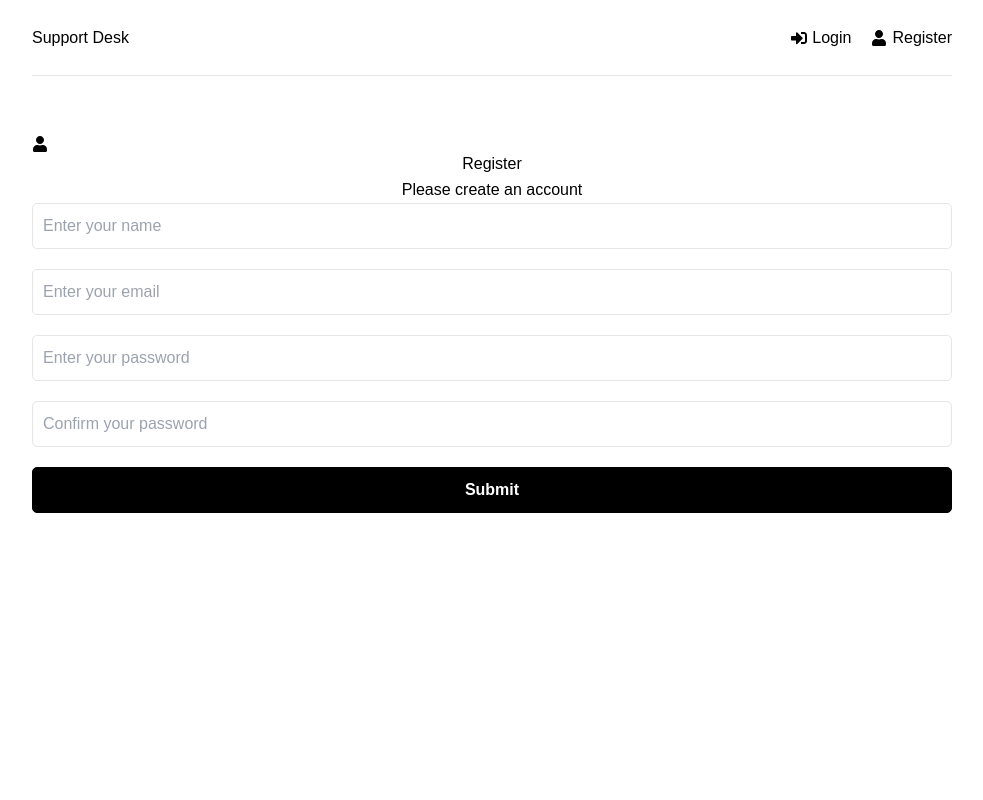
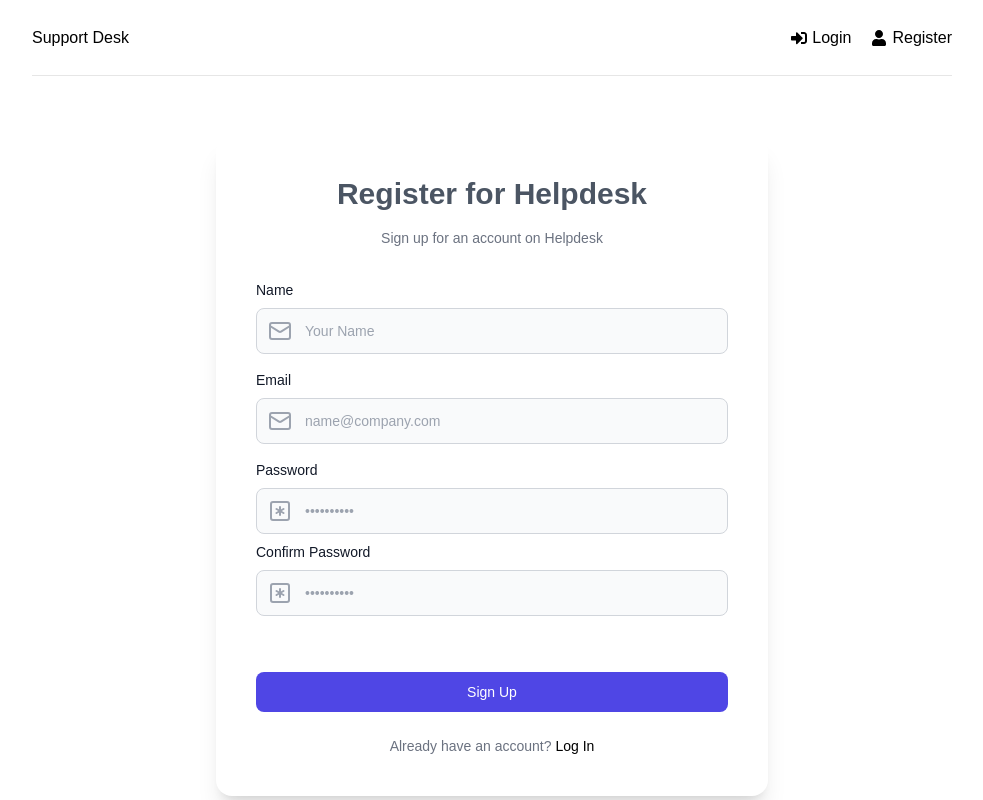
Before and after one commit to CindyU-beep/helpdesk, a React (Create React App) app in the folder frontend/: page /register in a window 1280 px wide. Shown: the whole page, without its empty margins (148-1131 px from the left). Built offline with nearby package versions, Linux system fonts and the light colour scheme.

Commit message:
login/register pages uplift UI

```diff
--- a/frontend/src/pages/Register.jsx
+++ b/frontend/src/pages/Register.jsx
@@ -1,133 +1,255 @@
-import {useState, useEffect} from 'react';
-import {FaUser} from 'react-icons/fa';
-import Spinner from '../components/Spinner'
-import {useSelector, useDispatch} from 'react-redux';
-import {register, reset} from '../features/auth/authSlice';
-import {useNavigate} from 'react-router-dom';
+import { useState, useEffect } from 'react';
+import { Link } from 'react-router-dom';
+import Spinner from '../components/Spinner';
+import { useSelector, useDispatch } from 'react-redux';
+import { register, reset } from '../features/auth/authSlice';
+import { useNavigate } from 'react-router-dom';
 import { toast } from 'react-toastify';
+import { FaExclamation } from 'react-icons/fa';
 
 function Register() {
-
   const [formData, setFormData] = useState({
     name: '',
     email: '',
     password: '',
-        confirmPassword: ''
+    confirmPassword: '',
   });
 
-    const {name, email, password, confirmPassword} = formData
+  const { name, email, password, confirmPassword } = formData;
 
   //initialise actions
   const dispatch = useDispatch();
   const navigate = useNavigate();
 
   //get state
-    const {user, isLoading, isError, isSuccess, message} = useSelector(state => state.auth)
+  const { user, isLoading, isError, isSuccess, message } = useSelector(
+    (state) => state.auth
+  );
 
-    const onChange =(e) => {
+  const onChange = (e) => {
     setFormData((prevState) => ({
       ...prevState,
       [e.target.name]: e.target.value,
-        }))
-    }
+    }));
+  };
 
   useEffect(() => {
-        if(isError) {
-            toast.error(message)
+    if (isError) {
+      toast.error(message);
     }
     //redirect when logged in
-        if(isSuccess || user) {
-            navigate('/')
+    if (isSuccess || user) {
+      navigate('/');
     }
-        dispatch(reset())
-
-    }, [isError, isSuccess, user, message, navigate, dispatch])
+    dispatch(reset());
+  }, [isError, isSuccess, user, message, navigate, dispatch]);
 
   const onSubmit = (e) => {
-       e.preventDefault()
+    e.preventDefault();
 
     if (password !== confirmPassword) {
-            toast.error("Passwords do not match")
+      toast.error('Passwords do not match');
     } else {
       const userData = {
         name,
         email,
-                password
+        password,
+      };
+      dispatch(register(userData));
     }
-            dispatch(register(userData))
-       }
+  };
+
+  if (isLoading) {
+    return <Spinner />;
   }
 
-    if (isLoading) {
-        return <Spinner/>
-    }
-
-    return(
-        <div>
-           <section>
-            <h1>
-                <FaUser/> Register
+  return (
+    <>
+      <div className="flex flex-col w-full md:w-1/2 xl:w-3/5 2xl:w-3/5 3xl:w-2/3 mx-auto p-8 md:p-10 2xl:p-12 3xl:p-14 bg-[#ffffff] rounded-2xl shadow-xl">
+        <div className="flex flex-col justify-center mx-auto items-center gap-3 pb-4">
+          <h1 className="text-3xl font-bold text-[#4B5563] text-[#4B5563] my-auto">
+            Register for Helpdesk
           </h1>
-            <p>Please create an account</p>
-            </section>
-            <section>
-                <form onSubmit={onSubmit}>
-                    <div className="form-group">
+        </div>
+        <div className="text-sm font-light text-[#6B7280] pb-8 mx-auto">
+          Sign up for an account on Helpdesk
+        </div>
+        <form onSubmit={onSubmit} className="flex flex-col">
+          <div className="pb-2">
+            <label
+              for="name"
+              className="content-left block mb-2 text-sm font-medium text-[#111827] text-left"
+            >
+              Name
+            </label>
+            <div className="relative text-gray-400">
+              <span className="absolute inset-y-0 left-0 flex items-center p-1 pl-3">
+                <svg
+                  xmlns="http://www.w3.org/2000/svg"
+                  width="24"
+                  height="24"
+                  viewBox="0 0 24 24"
+                  fill="none"
+                  stroke="currentColor"
+                  stroke-width="2"
+                  stroke-linecap="round"
+                  stroke-linejoin="round"
+                  className="lucide lucide-mail"
+                >
+                  <rect width="20" height="16" x="2" y="4" rx="2"></rect>
+                  <path d="m22 7-8.97 5.7a1.94 1.94 0 0 1-2.06 0L2 7"></path>
+                </svg>
+              </span>
               <input
-                            type='text'
-                            className='form-control'
-                            name='name'
-                            id='name'
+                type="text"
+                name="name"
+                id="name"
+                className="pl-12 mb-2 bg-gray-50 text-gray-600 border focus:border-transparent border-gray-300 sm:text-sm rounded-lg ring ring-transparent focus:ring-1 focus:outline-none focus:ring-gray-400 block w-full p-2.5 rounded-l-lg py-3 px-4"
                 value={name}
                 onChange={onChange}
-                            placeholder="Enter your name"
+                placeholder="Your Name"
+                autocomplete="on"
                 required
               />
             </div>
-                    <div className="form-group">
+          </div>
+          <div className="pb-2">
+            <label
+              for="email"
+              className="content-left block mb-2 text-sm font-medium text-[#111827] text-left"
+            >
+              Email
+            </label>
+            <div className="relative text-gray-400">
+              <span className="absolute inset-y-0 left-0 flex items-center p-1 pl-3">
+                <svg
+                  xmlns="http://www.w3.org/2000/svg"
+                  width="24"
+                  height="24"
+                  viewBox="0 0 24 24"
+                  fill="none"
+                  stroke="currentColor"
+                  stroke-width="2"
+                  stroke-linecap="round"
+                  stroke-linejoin="round"
+                  className="lucide lucide-mail"
+                >
+                  <rect width="20" height="16" x="2" y="4" rx="2"></rect>
+                  <path d="m22 7-8.97 5.7a1.94 1.94 0 0 1-2.06 0L2 7"></path>
+                </svg>
+              </span>
               <input
-                            type='text'
-                            className='form-control'
-                            name='email'
-                            id='email'
+                type="email"
+                name="email"
+                id="email"
                 value={email}
                 onChange={onChange}
-                            placeholder="Enter your email"
+                className="pl-12 mb-2 bg-gray-50 text-gray-600 border focus:border-transparent border-gray-300 sm:text-sm rounded-lg ring ring-transparent focus:ring-1 focus:outline-none focus:ring-gray-400 block w-full p-2.5 rounded-l-lg py-3 px-4"
+                placeholder="name@company.com"
+                autocomplete="on"
                 required
               />
             </div>
-                    <div className="form-group">
+          </div>
+          <div className="pb-6">
+            <label
+              for="password"
+              className="content-left block mb-2 text-sm font-medium text-[#111827] text-left"
+            >
+              Password
+            </label>
+            <div className="relative text-gray-400">
+              <span className="absolute inset-y-0 left-0 flex items-center p-1 pl-3">
+                <svg
+                  xmlns="http://www.w3.org/2000/svg"
+                  width="24"
+                  height="24"
+                  viewBox="0 0 24 24"
+                  fill="none"
+                  stroke="currentColor"
+                  stroke-width="2"
+                  stroke-linecap="round"
+                  stroke-linejoin="round"
+                  className="lucide lucide-square-asterisk"
+                >
+                  <rect width="18" height="18" x="3" y="3" rx="2"></rect>
+                  <path d="M12 8v8"></path>
+                  <path d="m8.5 14 7-4"></path>
+                  <path d="m8.5 10 7 4"></path>
+                </svg>
+              </span>
               <input
-                            type='text'
-                            className='form-control'
-                            name='password'
-                            id='password'
+                type="text"
+                name="password"
+                id="password"
                 value={password}
                 onChange={onChange}
-                            placeholder="Enter your password"
+                placeholder="••••••••••"
+                className="pl-12 mb-2 bg-gray-50 text-gray-600 border focus:border-transparent border-gray-300 sm:text-sm rounded-lg ring ring-transparent focus:ring-1 focus:outline-none focus:ring-gray-400 block w-full p-2.5 rounded-l-lg py-3 px-4"
+                autocomplete="new-password"
                 required
               />
             </div>
-                    <div className="form-group">
+            <div className="pb-6">
+              <label
+                for="confirm-password"
+                className="content-left block mb-2 text-sm font-medium text-[#111827] text-left"
+              >
+                Confirm Password
+              </label>
+              <div className="relative text-gray-400">
+                <span className="absolute inset-y-0 left-0 flex items-center p-1 pl-3">
+                  <svg
+                    xmlns="http://www.w3.org/2000/svg"
+                    width="24"
+                    height="24"
+                    viewBox="0 0 24 24"
+                    fill="none"
+                    stroke="currentColor"
+                    stroke-width="2"
+                    stroke-linecap="round"
+                    stroke-linejoin="round"
+                    className="lucide lucide-square-asterisk"
+                  >
+                    <rect width="18" height="18" x="3" y="3" rx="2"></rect>
+                    <path d="M12 8v8"></path>
+                    <path d="m8.5 14 7-4"></path>
+                    <path d="m8.5 10 7 4"></path>
+                  </svg>
+                </span>
                 <input
-                            type='text'
-                            className='form-control'
-                            name='confirmPassword'
-                            id='confirmPassword'
+                  type="password"
+                  name="confirmPassword"
+                  id="confirmPassword"
                   value={confirmPassword}
                   onChange={onChange}
-                            placeholder="Confirm your password"
+                  placeholder="••••••••••"
+                  className="pl-12 mb-2 bg-gray-50 text-gray-600 border focus:border-transparent border-gray-300 sm:text-sm rounded-lg ring ring-transparent focus:ring-1 focus:outline-none focus:ring-gray-400 block w-full p-2.5 rounded-l-lg py-3 px-4"
+                  autocomplete="off"
                   required
                 />
               </div>
-                    <div className="form-group">
-                        <button className="btn btn-block">
-                            Submit
+            </div>
+          </div>
+          <button
+            type="submit"
+            className="w-full text-[#FFFFFF] bg-[#4F46E5] focus:ring-4 focus:outline-none focus:ring-primary-300 font-medium rounded-lg text-sm px-5 py-2.5 text-center mb-6"
+          >
+            Sign Up
           </button>
+          <div className="text-sm font-light text-[#6B7280] text-center">
+            Already have an account?{' '}
+            <Link
+              to="/login"
+              classNameName="font-medium text-[#4F46E5] hover:underline"
+            >
+              {' '}
+              Log In
+            </Link>
           </div>
         </form>
-            </section>
       </div>
-    )
+    </>
+  );
 }
-export default Register
+export default Register;
```
Also changed, not shown: frontend/src/pages/Login.jsx (+4 -4 lines). Lines whose indentation alone changed are shown as unchanged.
